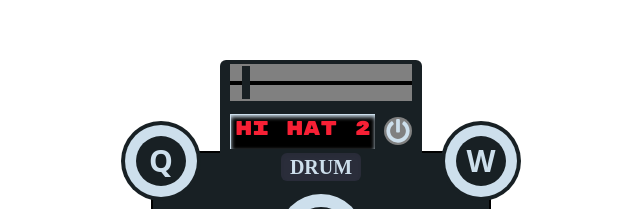
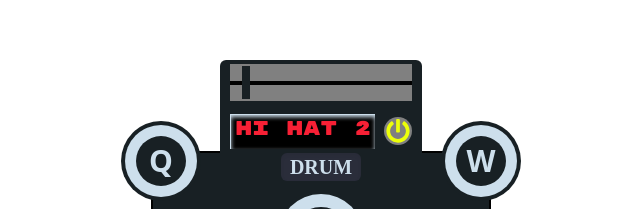
Before and after one commit to kimjisena/drum-machine, a React (Create React App) app: page / in a window 1280 px wide. Shown: the part 125-334 px from the top of the page, without its empty margins (319-959 px from the left). Built offline with nearby package versions, Linux system fonts and the light colour scheme; a web font is replaced by a local one.

Commit message:
add power on/off indicator

```diff
--- a/src/components/Display.jsx
+++ b/src/components/Display.jsx
@@ -1,18 +1,20 @@
-import React from 'react';
+import React, {useState} from 'react';
 import {FaPowerOff} from 'react-icons/fa';
 
 function Display() {
+    const [power, setPower] = useState('on');
+
     return (
         <div className={`absolute flex flex-col justify-between items-center bottom-full w-3/5 h-[38%] bg-black-one rounded-t-md`}>
-        <div className={`relative flex justify-center items-center bg-[gray] w-[90%] h-[40%] mt-1`}>
+            <div id="vol-control" className={`relative flex justify-center items-center bg-[gray] w-[90%] h-[40%] mt-1`}>
                 <div id='track' className={`bg-[black] w-full h-1`}></div>
                 <div id='slider' className={`absolute left-3 h-[90%] w-2 bg-black-one`}></div>
             </div>
 
-        <div id="controls" className={`flex justify-between items-center w-[90%] h-[38%] mb-1`}>
+            <div className={`flex justify-between items-center w-[90%] h-[38%] mb-1`}>
                 <div id="display" className={`w-[80%] h-full bg-[black] shadow-inner shadow-white font-display-two text-center text-md text-red border  border-white border-r-0 border-b-0`}>HI HAT 2</div>
                 <div className={`flex justify-center items-center w-7 h-7 bg-[gray] rounded-full`}>
-                <FaPowerOff size={`24px`} className={`text-white`} />
+                    <FaPowerOff size={`24px`} className={`${power === 'on' ? 'text-yellow': 'text-white'}`} />
                 </div>
             </div>
         </div>
```
Lines whose indentation alone changed are shown as unchanged.
